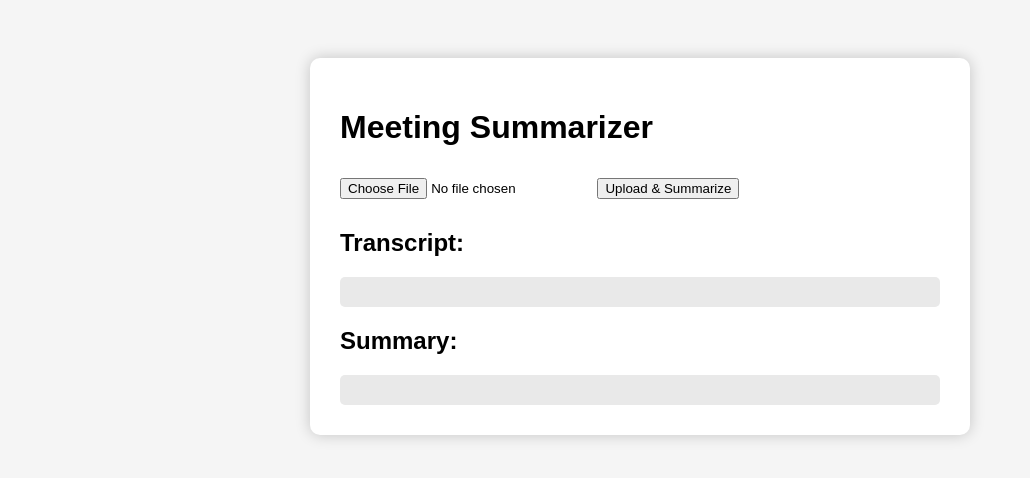
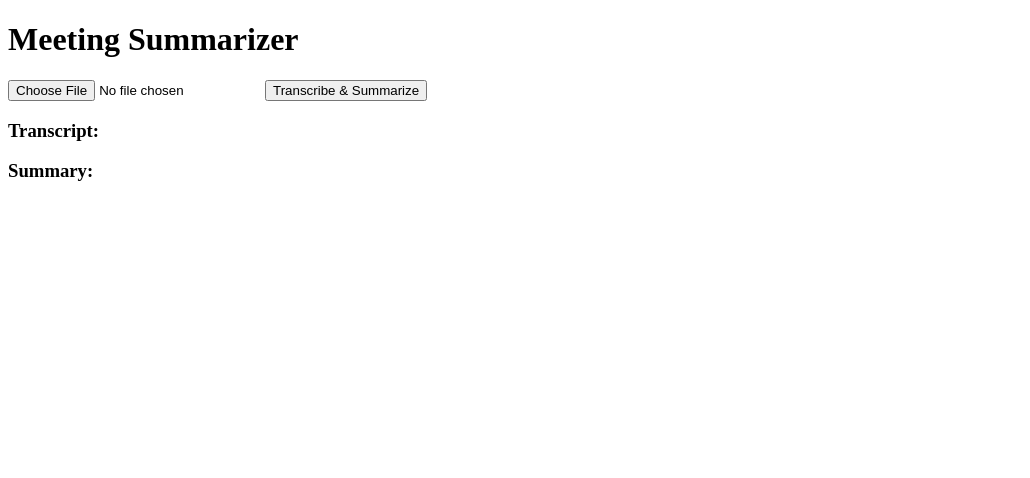
Before and after one commit to sahil070654/Meeting_Summarizer, a plain HTML site: page index.html in a window 1280 px wide. Shown: the whole page, without its empty margins (0-1030 px from the left). Drawn offline with Linux system fonts and the light colour scheme.

Commit message:
Update index.html

```diff
--- a/index.html
+++ b/index.html
@@ -3,20 +3,18 @@
 <head>
     <meta charset="UTF-8">
     <title>Meeting Summarizer</title>
-    <link rel="stylesheet" href="style.css">
 </head>
 <body>
-    <div class="container">
-        <h1>Meeting Summarizer</h1>
-        <input type="file" id="audioFile" accept="audio/*">
-        <button id="uploadBtn">Upload & Summarize</button>
+    <h1>Meeting Summarizer</h1>
+    <input type="file" id="audioFile" accept="audio/*">
+    <button id="uploadBtn" type="button">Transcribe & Summarize</button>
 
-        <h2>Transcript:</h2>
-        <div id="transcript"></div>
+    <h3>Transcript:</h3>
+    <div id="transcript"></div>
 
-        <h2>Summary:</h2>
-        <div id="summary"></div>
-    </div>
+    <h3>Summary:</h3>
+    <div id="summary"></div>
+
     <script src="script.js"></script>
 </body>
 </html>
```
